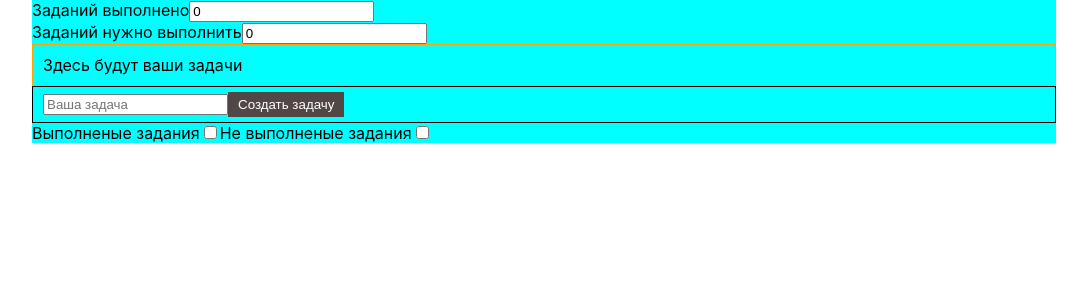
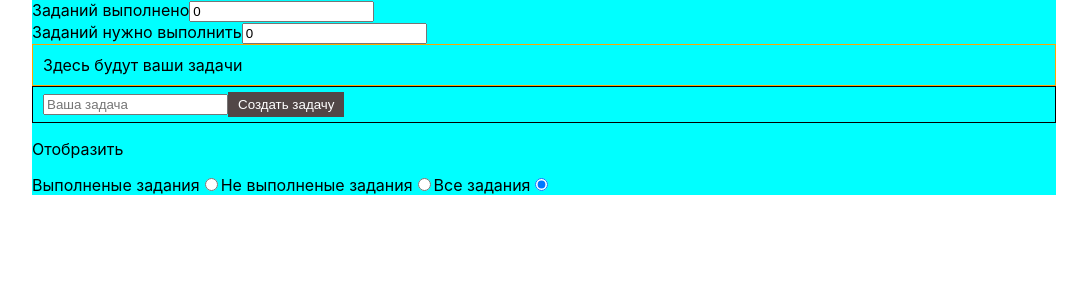
Before and after one commit to beliy-beret/DAO_Tech-test, a React (Create React App) app: page / in a window 1280 px wide. Shown: the top 300 px of the page, without its empty margins (96-1183 px from the left). Built offline with nearby package versions, Linux system fonts and the light colour scheme.

Commit message:
добавил фильтрацию

```diff
--- a/src/App.js
+++ b/src/App.js
@@ -12,12 +12,13 @@ function App() {
   const [taskCounter, setTaskCounter] = useState(0);
   const [complited, setComplited] = useState(null);
   const [uncomplited, setUncomplited] = useState(null);
+  const [filter, setFilter] = useState("all")
 
   //Обработчики сосотояния
   useEffect(() => setDoneCounter(tasksList.filter( item => item.done === true).length), [tasksList]);
   useEffect(() => setTaskCounter(tasksList.filter( item => item.done === false).length), [tasksList]);
-  const getComplited = () => setComplited(tasksList.filter(item => item.done === true));
-  const getUncomplited = () => setUncomplited(tasksList.filter(item => item.done === false));
+  useEffect(() => setComplited(tasksList.filter(item => item.done === true)), [tasksList]);
+  useEffect(() => setUncomplited(tasksList.filter(item => item.done === false)), [tasksList]);
   const inputHandler = (e) => setTaskText(e.target.value);
   const createTask = () => {
     if (taskText.length <= 3) {
@@ -42,27 +43,32 @@ function App() {
         };
       } return item
     }));
-  }
+  };
+  const toggleFilter = (e) => setFilter(e.target.value);
 
+  //Тело приложения
   return (
     <div className="App">
       <section className="App__counters">
-        <div className="done-tasks">
+        <div className="complited">
           <Counter value={doneCounter} label={"Заданий выполнено"} />
         </div>
-        <div className="tasks">
+        <div className="uncomplited">
           <Counter value={taskCounter} label={"Заданий нужно выполнить"} />
         </div>
       </section>
       <section className="App__tasksList">
-        <TaskList tasksList={tasksList} deleteTask={deleteTask} toggleDone={toggleDone} />
+        <TaskList tasksList={tasksList} complited={complited} uncomplited={uncomplited}
+        filter={filter} deleteTask={deleteTask} toggleDone={toggleDone} />
       </section>
       <section className="App__input">
         <InputTask inputHandler={inputHandler} taskText={taskText} createTask={createTask}/>
       </section>
       <section className="App__filters">
-        <label>Выполненые задания<input type="checkbox" onChange={getComplited} /></label>
-        <label>Не выполненые задания<input type="checkbox" onChange={getUncomplited} /></label>
+        <p>Отобразить</p>
+        <label>Выполненые задания<input type="radio" name="tasks" value="complited" onChange={toggleFilter} /></label>
+        <label>Не выполненые задания<input type="radio" name="tasks" value="uncomplited" onChange={toggleFilter} /></label>
+        <label>Все задания<input type="radio" name="tasks" value="all" onChange={toggleFilter} defaultChecked /></label>
       </section>
     </div>
   );
--- a/src/components/TaskList.jsx
+++ b/src/components/TaskList.jsx
@@ -1,11 +1,21 @@
 import React from 'react'
 import Task from './Task'
 
-const TaskList = ({tasksList, deleteTask, toggleDone}) => {
-    const tasks = tasksList.map(
-        task => <Task key={task.id} Id={task.id} text={task.text} done={task.done}
-        deleteTask={deleteTask} toggleDone={toggleDone} />
-    )
+const TaskList = ({tasksList, complited, uncomplited, filter, deleteTask, toggleDone}) => {
+    let tasks = [];
+    if (filter === "all") {
+        tasks = tasksList.map(
+            task => <Task key={task.id} Id={task.id} text={task.text} done={task.done}
+            deleteTask={deleteTask} toggleDone={toggleDone} />
+        )
+    } else if (filter === "complited"){
+        tasks = complited.map( task => <Task key={task.id} Id={task.id} text={task.text} done={task.done}
+            deleteTask={deleteTask} toggleDone={toggleDone} />)
+    } else if (filter === "uncomplited"){
+        tasks = uncomplited.map( task => <Task key={task.id} Id={task.id} text={task.text} done={task.done}
+            deleteTask={deleteTask} toggleDone={toggleDone} />)
+    }
+
     return (
         <div className="tasks-list">
             {tasksList.length < 1 ? "Здесь будут ваши задачи" : tasks}
```
